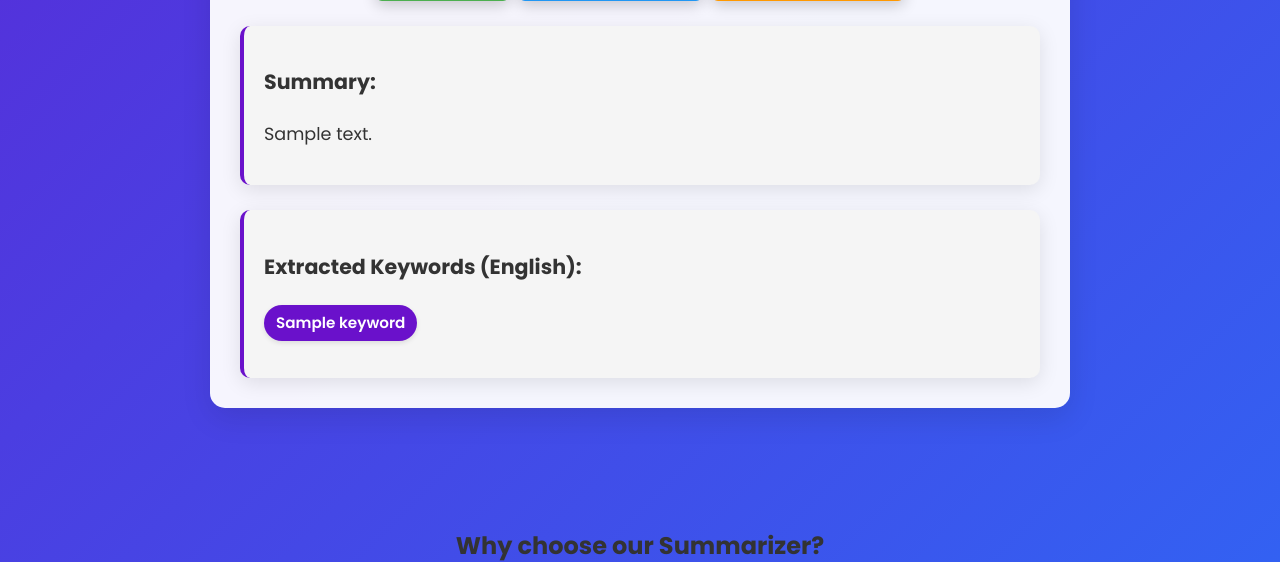
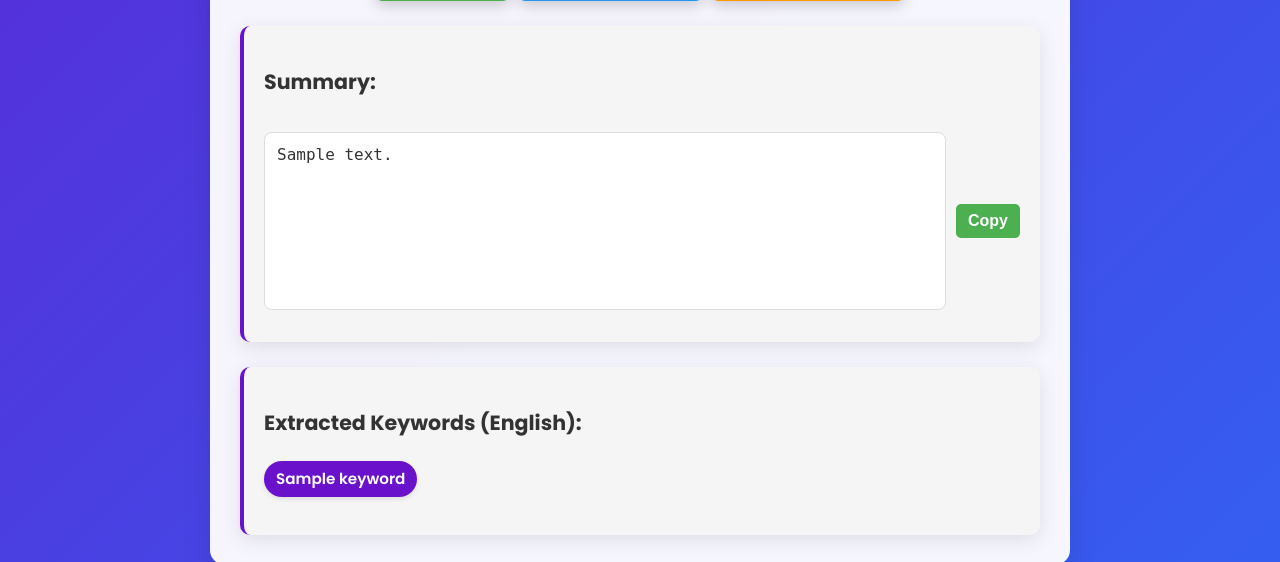
Before and after one commit to SolutionsAI420/AI-Note-Summarizer-Web-App, a Flask app: template templates/index.html in a window 1280 px wide. Shown: the part 1350-1912 px from the top of the page. Run offline with Flask 3, Linux system fonts and the light colour scheme; a user stored in the database is signed in; tables that the repository leaves empty hold one stand-in row (values such as "Sample post"); the template is opened without the code that fills it: most values are stand-ins (such as "Sample title", 1, 10 or a date in 2020).

Commit message:
Added copy to clipboard feature

```diff
--- a/templates/index.html
+++ b/templates/index.html
@@ -62,7 +62,8 @@
             <label for="model">Select Model</label><br>
             <select name="model" id="model">
                 <option value="Fast" {% if selected_model=='Fast' %}selected{% endif %}>Fast (t5-small)</option>
-        <option value="High-Quality" {% if selected_model=='High-Quality' %}selected{% endif %}>High-Quality (bart-large)</option>
+                <option value="High-Quality" {% if selected_model=='High-Quality' %}selected{% endif %}>High-Quality
+                    (bart-large)</option>
             </select>
             <br><br>
 
@@ -93,10 +94,18 @@
         </form>
 
         <div id="loading" style="display:none;">⏳ Generating summary...</div>
+
         {% if summary %}
         <div class="summary-card">
             <h3>Summary:</h3>
-            <p>{{ summary }}</p>
+            <div style="position: relative; display: flex; align-items: center;">
+                <textarea id="summary" rows="8" readonly style="flex:1; resize:none;">{{ summary }}</textarea>
+                <button type="button" id="copySummaryBtn"
+                    style="margin-left:10px; padding:8px 12px; cursor:pointer; background:#4CAF50; color:white; border:none; border-radius:5px;">
+                    Copy
+                </button>
+            </div>
+            <small id="copyMsg" style="color:green; display:none;">Copied to clipboard!</small>
         </div>
         {% endif %}
 
@@ -209,6 +218,24 @@
             });
         });
 
+        document.getElementById('copySummaryBtn')?.addEventListener('click', function () {
+            const summaryBox = document.getElementById('summary');
+
+            // Select text
+            summaryBox.select();
+            summaryBox.setSelectionRange(0, 99999); // for mobile
+
+            // Copy to clipboard
+            navigator.clipboard.writeText(summaryBox.value).then(() => {
+                const msg = document.getElementById('copyMsg');
+                msg.style.display = 'inline';
+                setTimeout(() => { msg.style.display = 'none'; }, 2000);
+            }).catch(err => {
+                alert('Failed to copy summary!');
+                console.error(err);
+            });
+        });
+
 
     </script>
 
```
Lines whose indentation alone changed are shown as unchanged.
